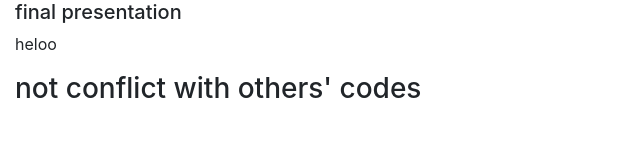
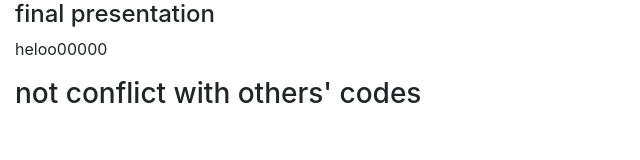
Before and after one commit to vcd5dCpp/petCenter, a plain HTML site: page index.html in a window 1280 px wide. Shown: the whole page, without its empty margins (0-640 px from the left). Drawn offline with nearby package versions, Linux system fonts and the light colour scheme.

Commit message:
change codes from tammyP

```diff
--- a/index.html
+++ b/index.html
@@ -4,7 +4,7 @@
 <head>
     <meta charset="utf-8">
     <meta name="viewport" content="width=device-width, initial-scale=1">
-    <title>Resume</title>
+    <title>Final Presentation</title>
     <!-- bootstrap stylesheet -->
     <link rel="stylesheet" href="https://cdn.jsdelivr.net/npm/bootstrap@4.5.3/dist/css/bootstrap.min.css"
         integrity="sha384-TX8t27EcRE3e/ihU7zmQxVncDAy5uIKz4rEkgIXeMed4M0jlfIDPvg6uqKI2xXr2" crossorigin="anonymous">
@@ -14,8 +14,8 @@
 
 <body>
     <div class="container-fluid">
-        <h5>final presentation</h5>
-        <p><span>heloo</span></p>
+        <h4>final presentation</h4>
+        <p><span>heloo00000</span></p>
         <h3>not conflict with others' codes</h3>
     </div>
     <!-- boostrap script -->
```
